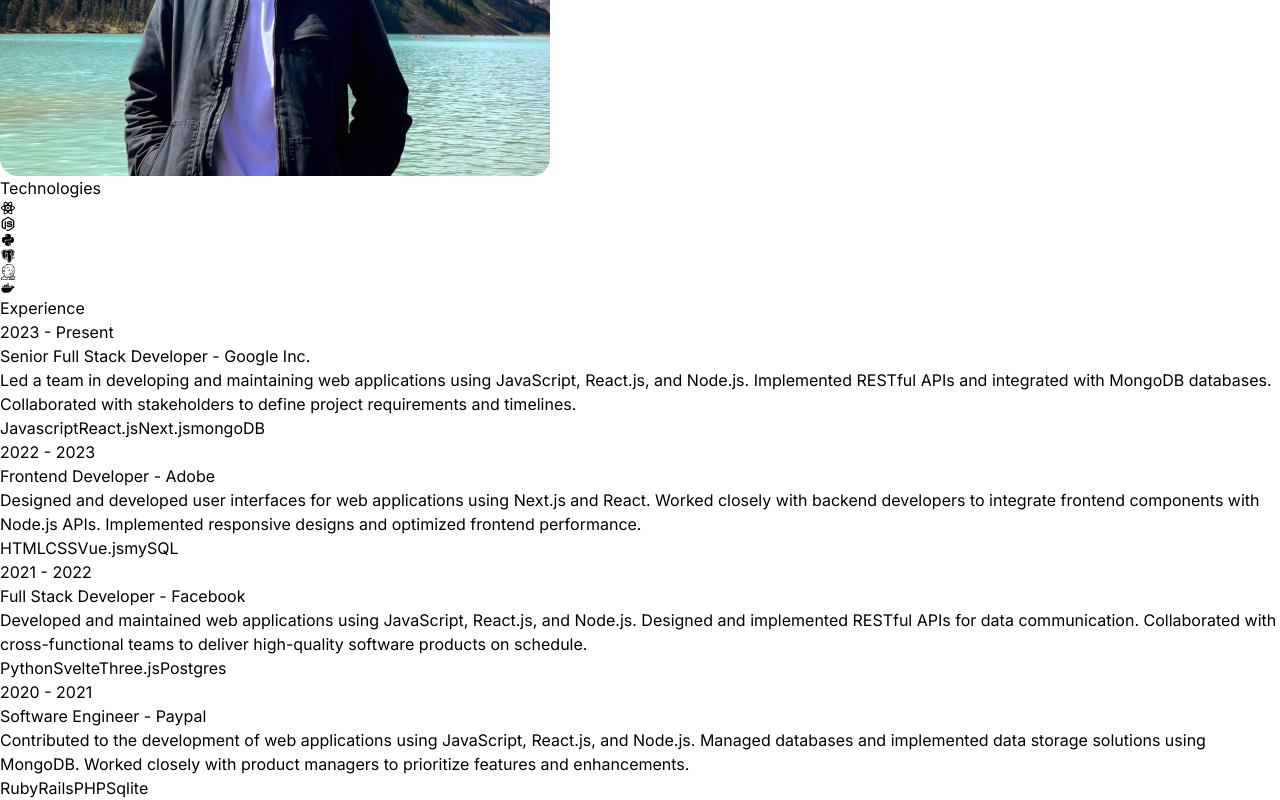
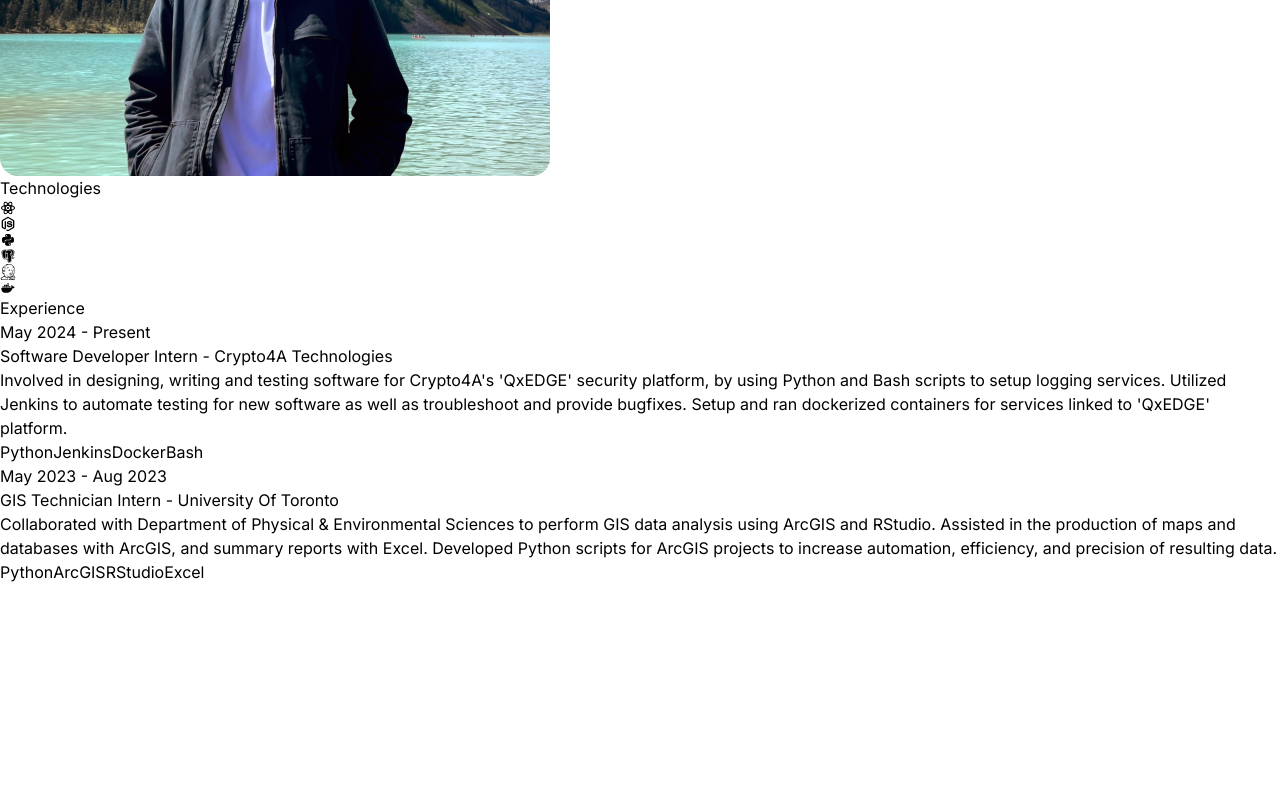
Before and after one commit to waleed-haddad/developer-portfolio-waleed, a React (Vite) app: page / in a window 1280 px wide. Shown: the part 602-1402 px from the top of the page. After the commit the page ends 1186 px from the top, so only its background shows below. Built offline with nearby package versions, Linux system fonts and the light colour scheme.

Commit message:
Updated job description constants to reflect actual work experience.

```diff
--- a/src/constants/index.js
+++ b/src/constants/index.js
@@ -9,32 +9,18 @@ export const ABOUT_TEXT = `I am a dedicated and versatile full stack developer w
 
 export const EXPERIENCES = [
   {
-    year: "2023 - Present",
-    role: "Senior Full Stack Developer",
-    company: "Google Inc.",
-    description: `Led a team in developing and maintaining web applications using JavaScript, React.js, and Node.js. Implemented RESTful APIs and integrated with MongoDB databases. Collaborated with stakeholders to define project requirements and timelines.`,
-    technologies: ["Javascript", "React.js", "Next.js", "mongoDB"],
+    year: "May 2024 - Present",
+    role: "Software Developer Intern",
+    company: "Crypto4A Technologies",
+    description: `Involved in designing, writing and testing software for Crypto4A's 'QxEDGE' security platform, by using Python and Bash scripts to setup logging services. Utilized Jenkins to automate testing for new software as well as troubleshoot and provide bugfixes. Setup and ran dockerized containers for services linked to 'QxEDGE' platform.`,
+    technologies: ["Python", "Jenkins", "Docker", "Bash"],
   },
   {
-    year: "2022 - 2023",
-    role: "Frontend Developer",
-    company: "Adobe",
-    description: `Designed and developed user interfaces for web applications using Next.js and React. Worked closely with backend developers to integrate frontend components with Node.js APIs. Implemented responsive designs and optimized frontend performance.`,
-    technologies: ["HTML", "CSS", "Vue.js", "mySQL"],
-  },
-  {
-    year: "2021 - 2022",
-    role: "Full Stack Developer",
-    company: "Facebook",
-    description: `Developed and maintained web applications using JavaScript, React.js, and Node.js. Designed and implemented RESTful APIs for data communication. Collaborated with cross-functional teams to deliver high-quality software products on schedule.`,
-    technologies: ["Python", "Svelte", "Three.js", "Postgres"],
-  },
-  {
-    year: "2020 - 2021",
-    role: "Software Engineer",
-    company: "Paypal",
-    description: `Contributed to the development of web applications using JavaScript, React.js, and Node.js. Managed databases and implemented data storage solutions using MongoDB. Worked closely with product managers to prioritize features and enhancements.`,
-    technologies: ["Ruby", "Rails", "PHP", "Sqlite"],
+    year: "May 2023 - Aug 2023",
+    role: "GIS Technician Intern",
+    company: "University Of Toronto",
+    description: `Collaborated with Department of Physical & Environmental Sciences to perform GIS data analysis using ArcGIS and RStudio. Assisted in the production of maps and databases with ArcGIS, and summary reports with Excel. Developed Python scripts for ArcGIS projects to increase automation, efficiency, and precision of resulting data.`,
+    technologies: ["Python", "ArcGIS", "RStudio", "Excel"],
   },
 ];
 
```
